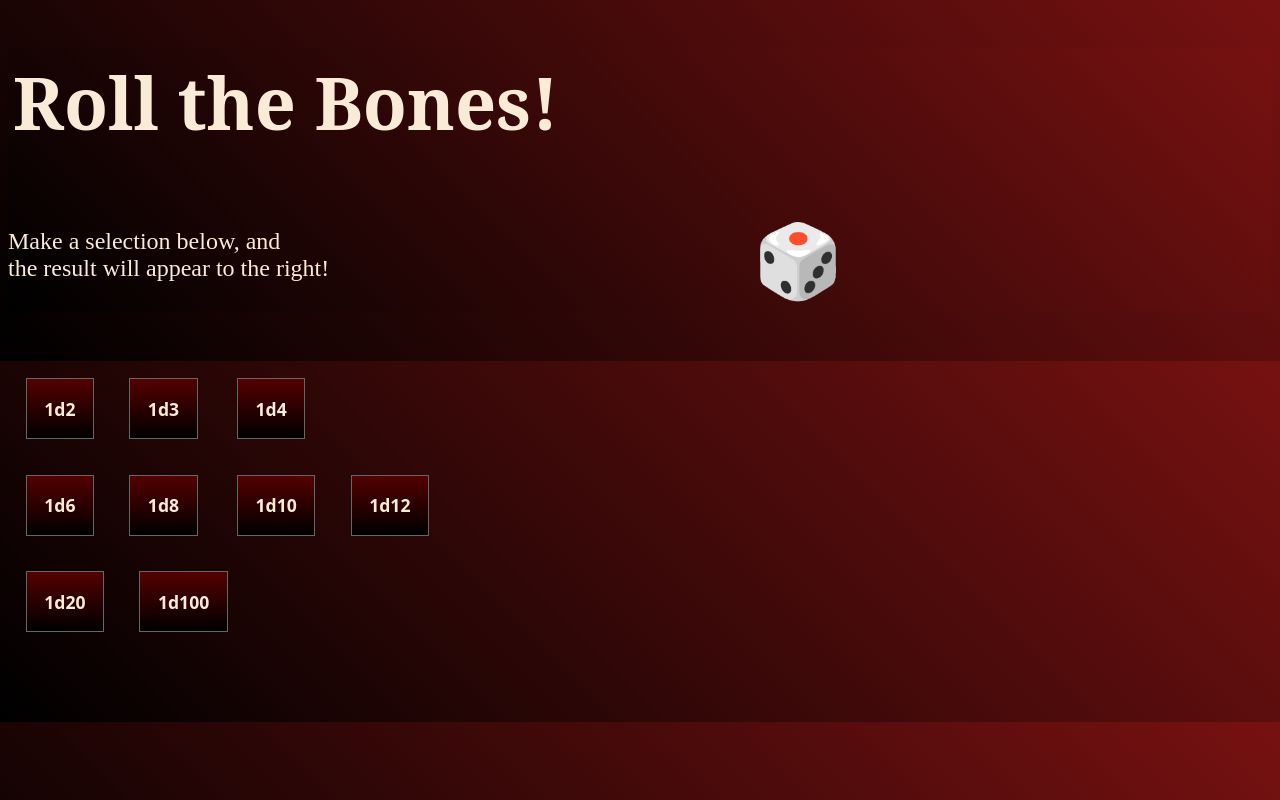
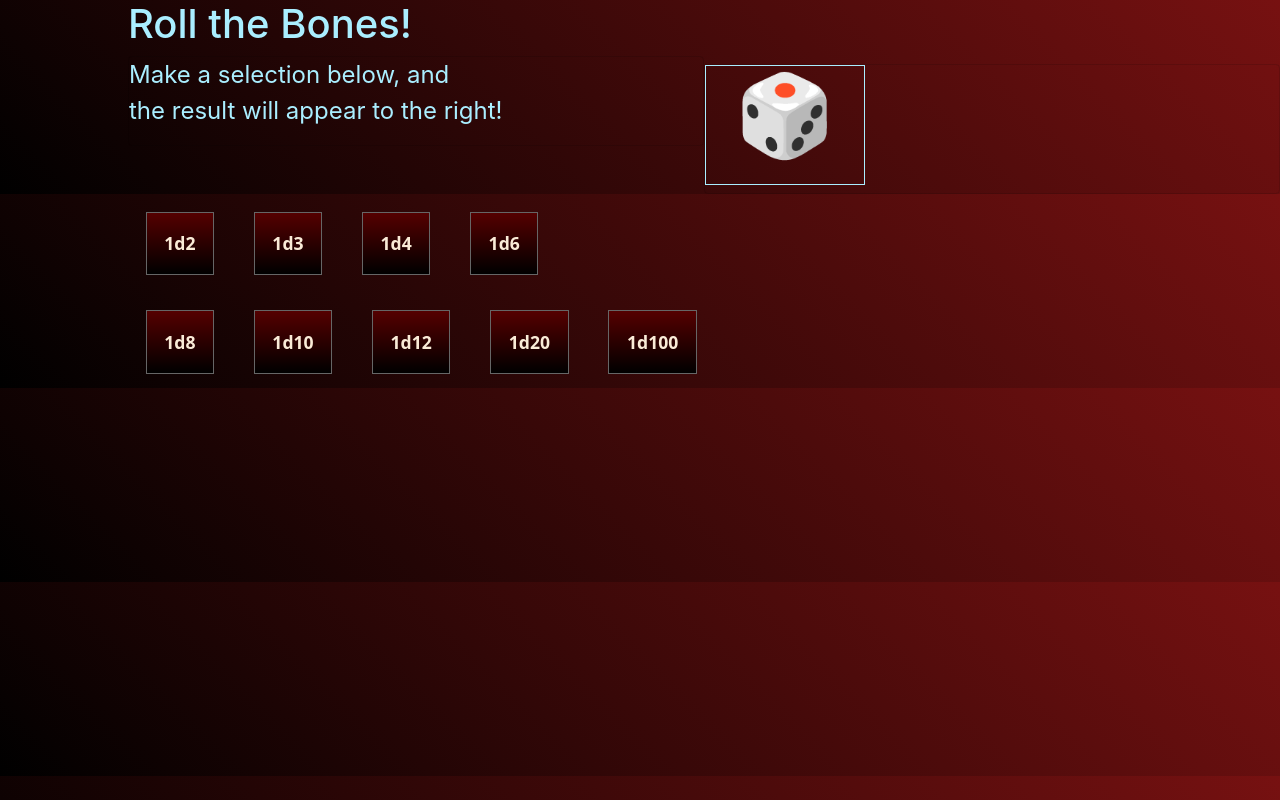
Before and after one commit to ScaerieTale/JSDice, a plain HTML site: page index.html in a window 1280 px wide. Drawn offline with nearby package versions, Linux system fonts and the light colour scheme.

Commit message:
Fixed up the layout to be less hacked-together, changed the color of main text to be less glaring, and gave the result area a border

```diff
--- a/index.html
+++ b/index.html
@@ -5,23 +5,28 @@
     <meta http-equiv="X-UA-Compatible" content="IE=edge">
     <meta name="Virtual Dice" content="width=device-width, initial-scale=1.0">
     <title>Virtual Dice on the Web</title>
+    <link rel="stylesheet" href="https://cdn.jsdelivr.net/npm/bootstrap@4.3.1/dist/css/bootstrap.min.css" integrity="sha384-ggOyR0iXCbMQv3Xipma34MD+dH/1fQ784/j6cY/iJTQUOhcWr7x9JvoRxT2MZw1T" crossorigin="anonymous">
     <link rel="stylesheet" type="text/css" href="styles.css"/>
 </head>
 <body>
     <h1>Roll the Bones!</h1>
-    <div id="rules"><p>Make a selection below, and<br>
+    <div class="card" id="rules"><p>Make a selection below, and<br>
         the result will appear to the right!
     </p></div>
    </p></div>
-   <div align="center" id="ResultArea">
+   <div class="card" align="center" id="ResultArea">
         <h1 id="resultDisplay">🎲</h1>
     </div>
     <div class="d20Buttons">
-        <button id="d2" onclick="roll(2);">1d2</button><button id="d3" onclick="roll(3);">1d3</button>
-        <button id="d4" onclick="roll(4);">1d4</button><br />
-    <button id="d6" onclick="roll(6);">1d6</button><button id="d8" onclick="roll(8);">1d8</button>
-    <button id="d10" onclick="roll(10);">1d10</button><button id="d12" onclick="roll(12);">1d12</button><br>
-    <button id="d20" onclick="roll(20);">1d20</button><button id="d100" onclick="roll(100);">1d100</button>
+        <button id="d2" onclick="roll(2);">1d2</button>
+        <button id="d3" onclick="roll(3);">1d3</button>
+        <button id="d4" onclick="roll(4);">1d4</button>
+    <button id="d6" onclick="roll(6);">1d6</button><br />
+    <button id="d8" onclick="roll(8);">1d8</button>
+    <button id="d10" onclick="roll(10);">1d10</button>
+    <button id="d12" onclick="roll(12);">1d12</button>
+    <button id="d20" onclick="roll(20);">1d20</button>
+    <button id="d100" onclick="roll(100);">1d100</button>
 </div>
 
 <script src="app.js"></script>
--- a/styles.css
+++ b/styles.css
@@ -1,26 +1,19 @@
-body, html {
+body {
+    background-color: transparent;
+    color: #aef;
+    margin-left: 10%;
+}
+html {
 background: linear-gradient(45deg, black, #711);
-color: antiquewhite;
-}
 
-h1{
-    font-size: 72px;
-    font-weight: 850;
-
-}
-h2 {
-    font-size: 42px;
-    font-weight:750;
-}
-h1, h2, h3 {
-    padding: 5px;
-    font-family: "serif";
 }
 
 #rules {
     float: left;
     position: relative;
     font-size: 1.5em;
+    width: 50%;
+    background-color: transparent;
 }
 
 button {
@@ -37,14 +30,28 @@ padding: 1em;
 margin: 1em;
 }
 
+#resultDisplay {
+font-size: 5em;
+border-color: #666;
+border: solid;
+border-width: 0.02em;
+width: 2em;
+height: 1.5em;
+}
 
 .d20Buttons {
 position: absolute;
-
+background: transparent;
+border: 1em;
 }
 
 #resultArea {
-float: right;
-position:relative;
-margin: auto;
+ float: right;
+position:absolute;
+margin-right: 10%;
+margin-left: 20%;
 }
+.card {
+    background-color: transparent;
+    width: 50%;
+}
```
